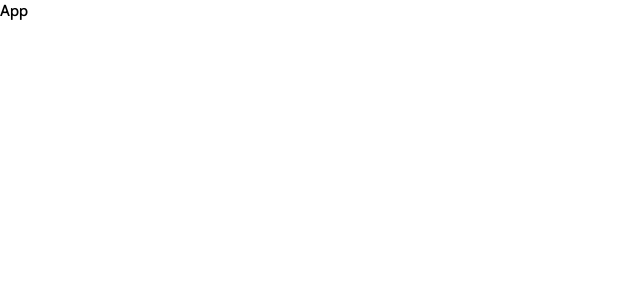
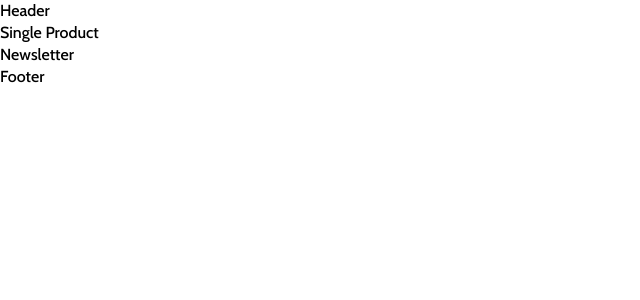
Before and after one commit to SagarKeshvala/sagar-commerce, a React (Create React App) app in the folder client/: page /product/1 in a window 1280 px wide. Shown: the top 300 px of the page, without its empty margins (0-640 px from the left). Built offline with nearby package versions, Linux system fonts and the light colour scheme.

Commit message:
Added React Routing and App Context

```diff
--- a/client/public/index.html
+++ b/client/public/index.html
@@ -9,7 +9,7 @@
 			name="description"
 			content="Web site created using create-react-app"
 		/>
-        <title>JSDEV | STORE</title>
+		<title>SAGARDEV | STORE</title>
 	</head>
 	<body>
 		<div id="root"></div>
--- a/client/src/App.js
+++ b/client/src/App.js
@@ -1,5 +1,27 @@
+import { BrowserRouter, Routes, Route } from "react-router-dom";
+import Header from "./components/Header/Header";
+import Footer from "./components/Footer/Footer";
+import Home from "./components/Home/Home";
+import Category from "./components/Category/Category";
+import SingleProduct from "./components/SingleProduct/SingleProduct";
+import NewsLetter from "./components/Footer/Newsletter/Newsletter";
+import AppContext from "./utils/context";
+
 function App() {
-    return <div>App</div>;
+	return (
+		<BrowserRouter>
+			<AppContext>
+				<Header />
+				<Routes>
+					<Route path="/" element={<Home />} />
+					<Route path="/category/:id" element={<Category />} />
+					<Route path="/product/:id" element={<SingleProduct />} />
+				</Routes>
+				<NewsLetter />
+				<Footer />
+			</AppContext>
+		</BrowserRouter>
+	);
 }
 
 export default App;
--- /dev/null
+++ b/client/src/utils/context.js
@@ -0,0 +1,9 @@
+import { createContext } from "react";
+
+export const Context = createContext();
+
+const AppContext = ({ children }) => {
+	return <Context.Provider>{children}</Context.Provider>;
+};
+
+export default AppContext;
```
Lines whose indentation alone changed are shown as unchanged.
